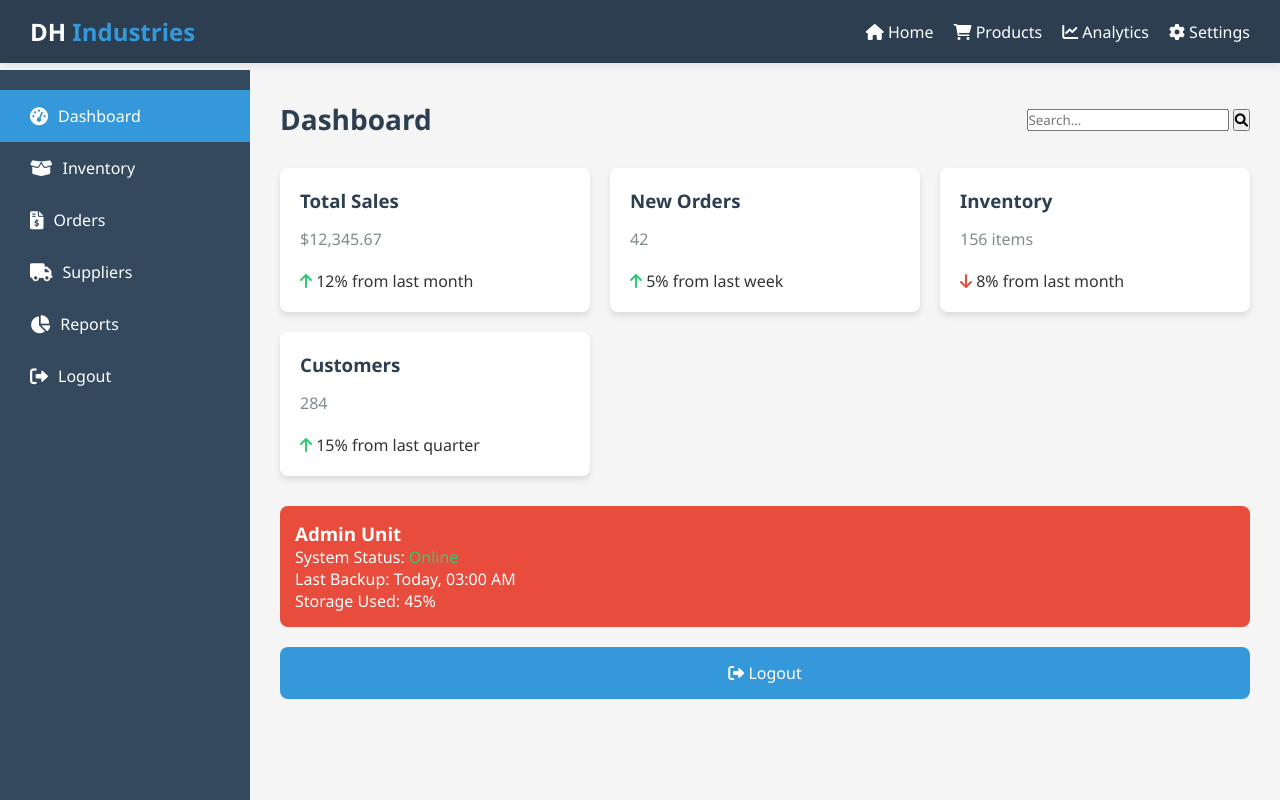
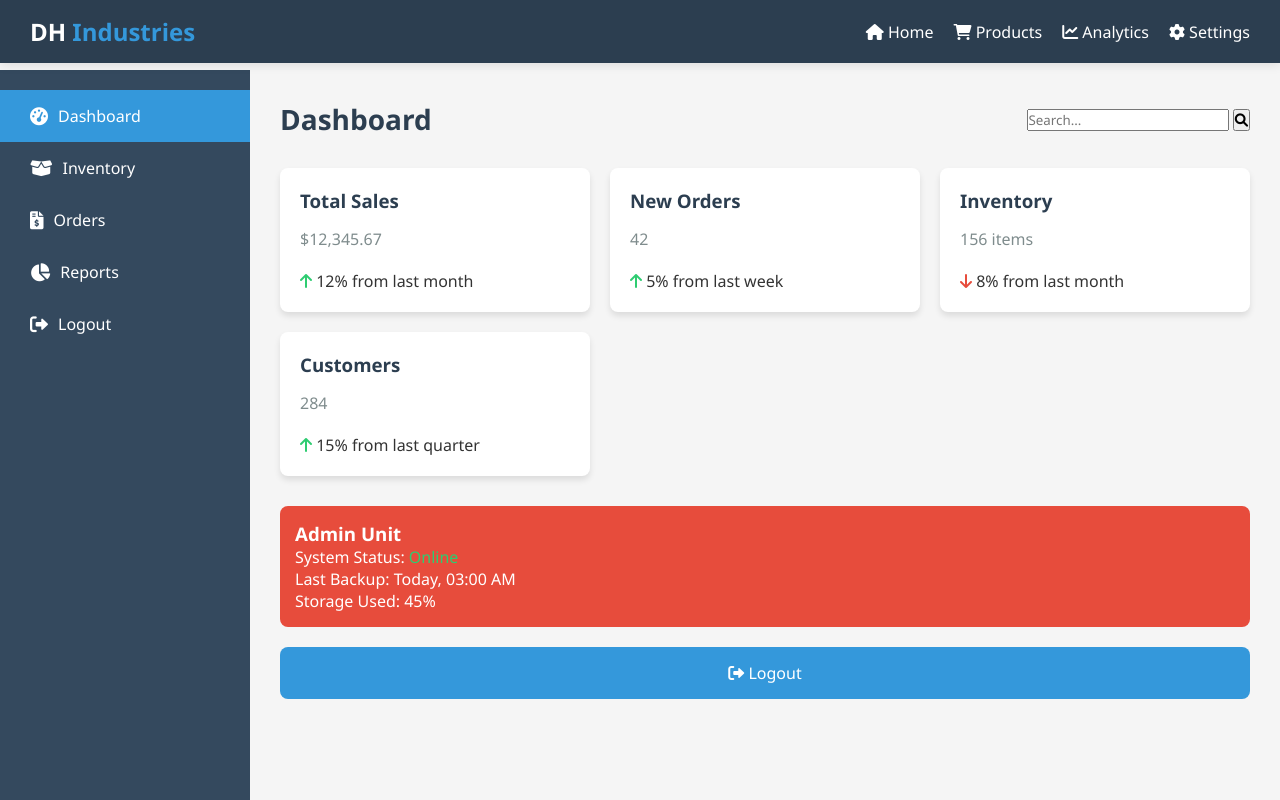
Before and after one commit to Kanagavel9342/tap, a plain HTML site: page Dashboard.html in a window 1280 px wide. Drawn offline with Linux system fonts and the light colour scheme.

Commit message:
Update Dashboard.html

```diff
--- a/Dashboard.html
+++ b/Dashboard.html
@@ -263,7 +263,6 @@
             <li><a href="/Inventery.html"><i class="fas fa-box-open"></i> Inventory</a></li>
             <!-- <li><a href="#"><i class="fas fa-users"></i> Customers</a></li> -->
             <li><a href="/oders.html"><i class="fas fa-file-invoice-dollar"></i> Orders</a></li>
-            <li><a href="#"><i class="fas fa-truck"></i> Suppliers</a></li>
             <li><a href="/report.html"><i class="fas fa-chart-pie"></i> Reports</a></li>
             <li><a href="#" id="logout-link"><i class="fas fa-sign-out-alt"></i> Logout</a></li>
         </ul>
```
